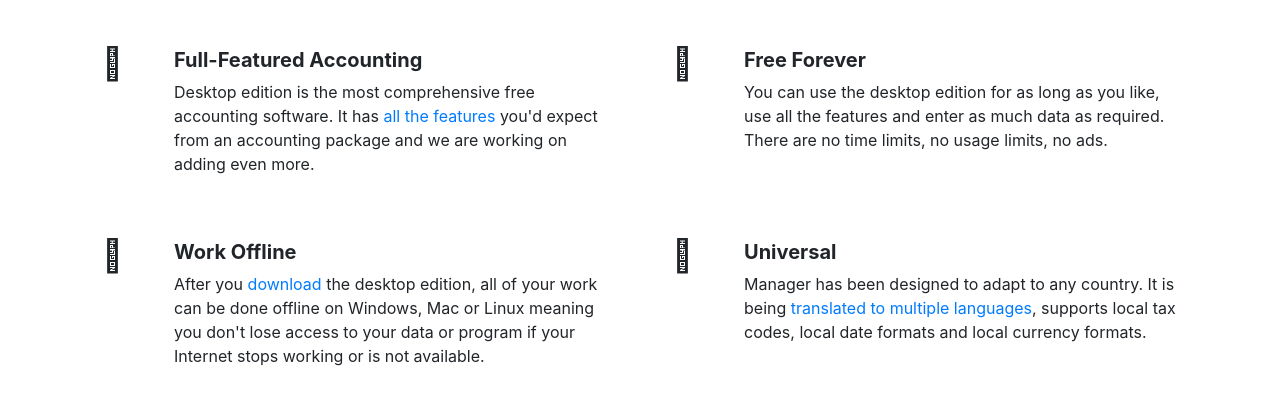
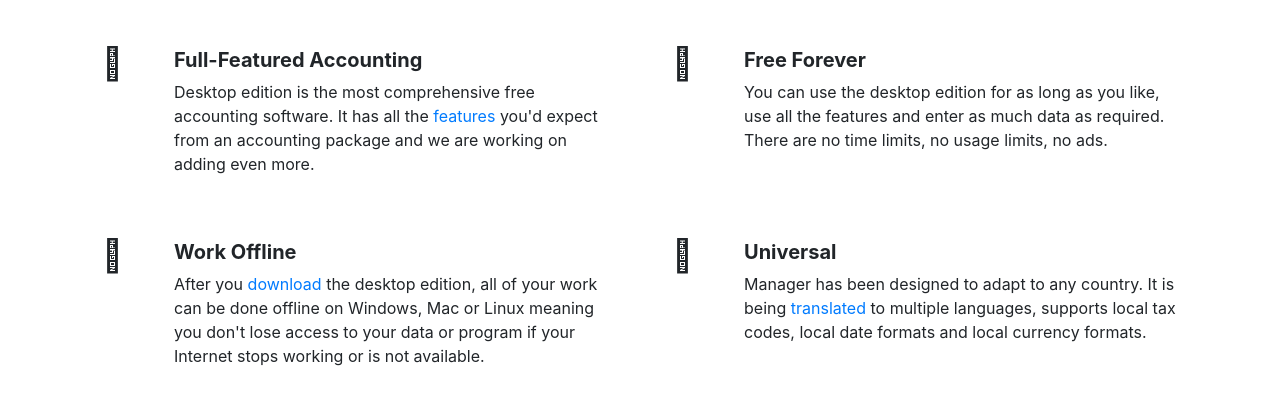
Before and after one commit to 3etechinns/www.manager.io, a Jekyll site: the page built from index.html, in a window 1280 px wide. Shown: the part 573-980 px from the top of the page. Built offline with Jekyll 4.4.1, drawn with Linux system fonts in a browser that asks for light colours; nearby versions of some CDN libraries; comment, search, counter and statistics services are not loaded; part of the change alters nothing that is shown.

Commit message:
no message

```diff
--- a/index.html
+++ b/index.html
@@ -11,7 +11,7 @@ layout: main
       <i class="fal fa-2x fa-check-circle" style="width: 72px"></i>
       <div class="media-body">
         <h5 class="mt-0 font-weight-bold">Full-Featured Accounting</h5>
-        	Desktop edition is the most comprehensive free accounting software. It has <a href="/desktop/features/">all the features</a> you'd expect from an accounting package and we are working on adding even more.
+        	Desktop edition is the most comprehensive free accounting software. It has all the <a href="/desktop/features/">features</a> you'd expect from an accounting package and we are working on adding even more.
       </div>
     </div>
   </div>
@@ -41,7 +41,7 @@ layout: main
       <i class="fal fa-2x fa-globe" style="width: 72px"></i>
       <div class="media-body">
         <h5 class="mt-0 font-weight-bold">Universal</h5>
-        Manager has been designed to adapt to any country. It is being <a href="/desktop/translations">translated to multiple languages</a>, supports local tax codes, local date formats and local currency formats.
+        Manager has been designed to adapt to any country. It is being <a href="/desktop/translations">translated</a> to multiple languages, supports local tax codes, local date formats and local currency formats.
       </div>
     </div>
   </div>
```
